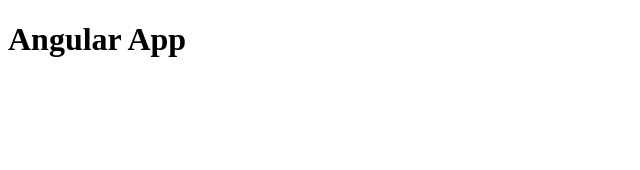
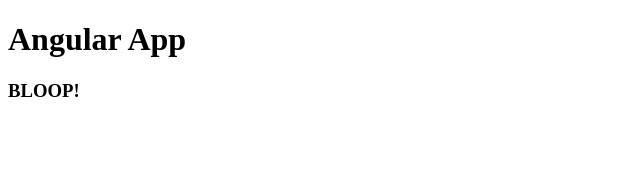
Before and after one commit to pdeguayaba/angular-app, an Angular app: page / in a window 1280 px wide. Shown: the top 170 px of the page, without its empty margins (0-640 px from the left). Built offline with nearby package versions, Linux system fonts and the light colour scheme.

Commit message:
Properties and methods

```diff
--- a/src/app/app.component.html
+++ b/src/app/app.component.html
@@ -1 +1,2 @@
 <h1>Angular App</h1>
+<app-user></app-user>
--- a/src/app/components/user/user.component.html
+++ b/src/app/components/user/user.component.html
@@ -1 +1 @@
-<p>user works!</p>
+<h3>BLOOP!</h3>
--- a/src/app/components/user/user.component.ts
+++ b/src/app/components/user/user.component.ts
@@ -3,13 +3,29 @@
 @Component({
   selector: 'app-user',
   templateUrl: './user.component.html',
-  styleUrls: ['./user.component.css']
+  styleUrls: ['./user.component.css'],
 })
 export class UserComponent implements OnInit {
-
-  constructor() { }
-
-  ngOnInit(): void {
+  // Constructor
+  constructor() {
+    //this.sayHello();
+    console.log('Before:' + this.age);
+    this.hasBirthday();
+    console.log('Now:' + this.age);
   }
 
+  sayHello() {
+    console.log(`Hello ${this.firstName}`);
+  }
+
+  hasBirthday() {
+    this.age += 1;
+  }
+
+  // Properties
+  firstName = 'Edwin';
+  lastName = 'Estrella';
+  age = 25;
+
+  ngOnInit(): void {}
 }
```
